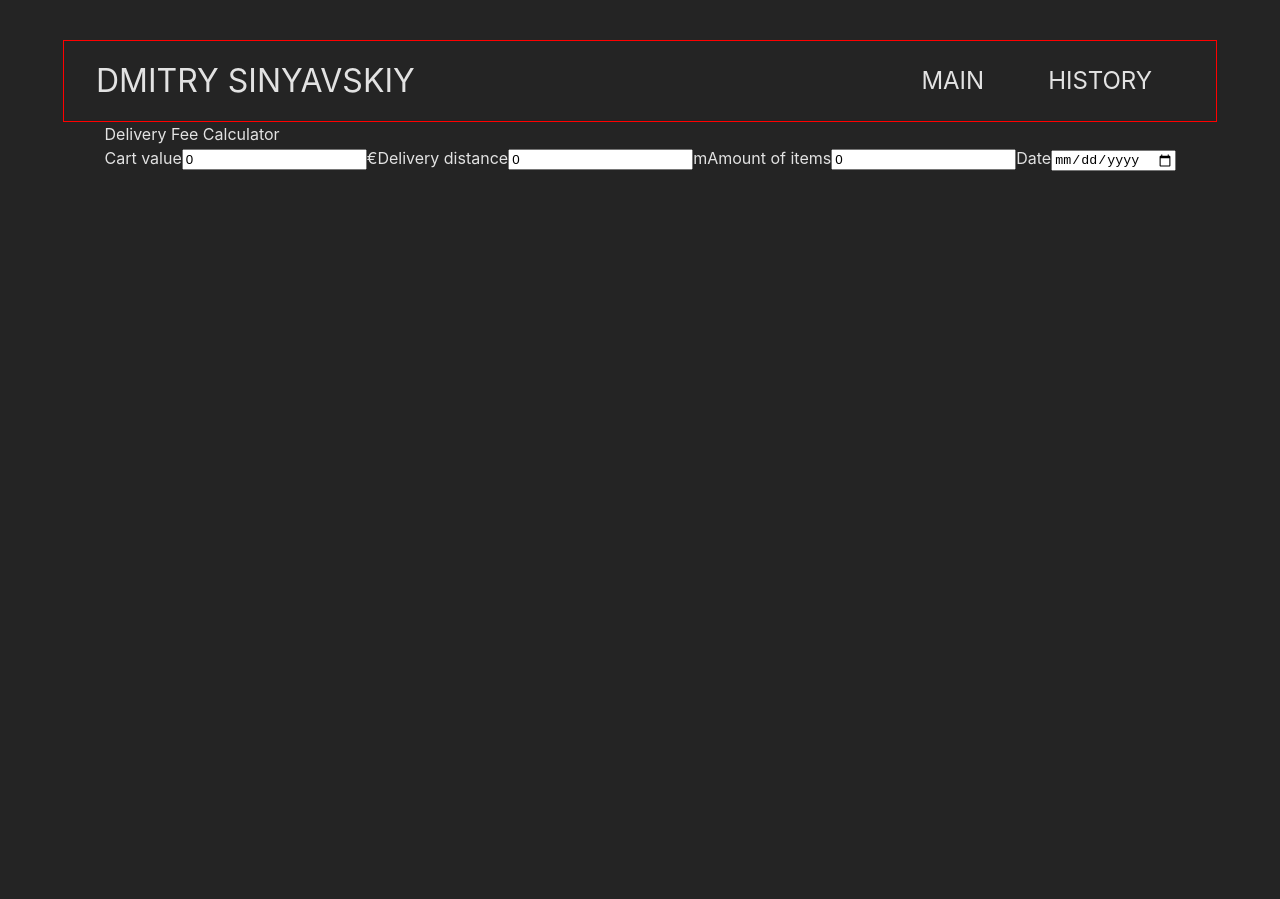
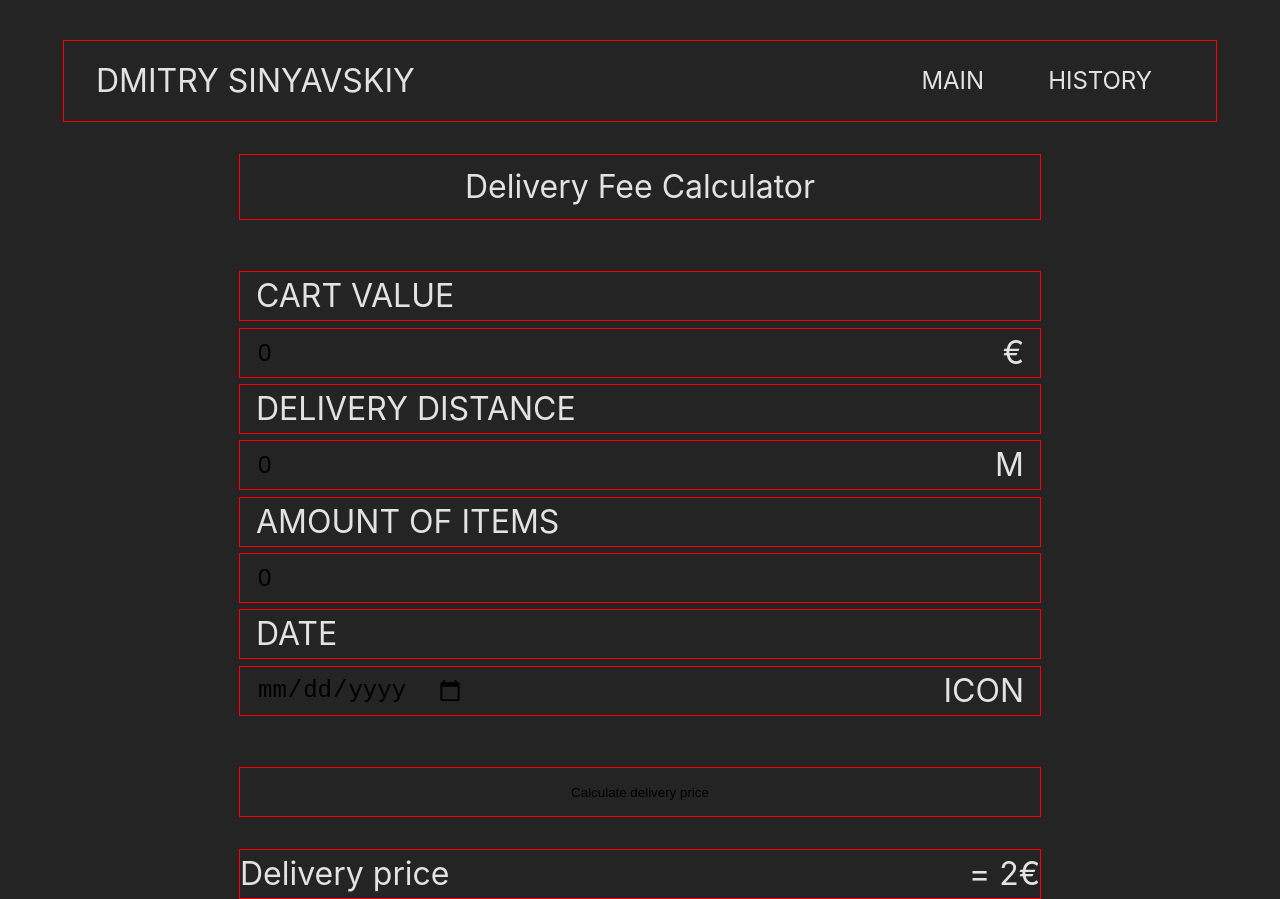
Before and after one commit to uch2ha/Delivery-Calculator, a React (Vite) app: page / in a window 1280 px wide. Before the commit the page ends 800 px from the top, so only its background shows below. Built offline with nearby package versions, Linux system fonts and the light colour scheme.

Commit message:
mainpage input handler

```diff
--- a/src/components/mainPage/MainPage.tsx
+++ b/src/components/mainPage/MainPage.tsx
@@ -1,4 +1,5 @@
 import React, { useState } from 'react';
+import './MainPage.css';
 import NavBar from '../navBar/NavBar';
 
 const MainPage: React.FC = (): JSX.Element => {
@@ -10,32 +11,92 @@ const MainPage: React.FC = (): JSX.Element => {
 
   console.log(date);
 
+  const handleInput: React.ChangeEventHandler<HTMLInputElement> = (e): void => {
+    const { id, value } = e.target;
+
+    if (!Number(value)) {
+      return;
+    }
+    if (id === 'cartValue') {
+      setCartValue(Number(value));
+    }
+    if (id === 'distance') {
+      setDistance(Number(value));
+    }
+    if (id === 'itemsAmount') {
+      setItemsAmount(Number(value));
+    }
+  };
+
   return (
     <div className='root-container'>
       <NavBar />
       <div className='calculator-container'>
-        <span className='calculator-logo'>Delivery Fee Calculator</span>
+        <div className='calculator-logo'>
+          <span>Delivery Fee Calculator</span>
+        </div>
         <div className='calculator-inputs'>
-          <span>
-            Cart value
-            <input type='number' value={cartValue} />€
+          <div>
+            <span className='input-name'>Cart value</span>
+          </div>
+          <div>
+            <span className='input-body'>
+              <input
+                type='text'
+                id='cartValue'
+                value={cartValue}
+                onChange={handleInput}
+              />
+              €
             </span>
-          <span>
-            Delivery distance
-            <input value={distance} />m
+          </div>
+          <div>
+            <span className='input-name'>Delivery distance</span>
+          </div>
+          <div>
+            <span className='input-body'>
+              <input
+                type='text'
+                id='distance'
+                value={distance}
+                onChange={handleInput}
+              />
+              m
             </span>
-          <span>
-            Amount of items
-            <input value={itemsAmount} />
+          </div>
+          <div>
+            <span className='input-name'>Amount of items</span>
+          </div>
+          <div>
+            <span className='input-body'>
+              <input
+                type='text'
+                id='itemsAmount'
+                value={itemsAmount}
+                onChange={handleInput}
+              />
             </span>
-          <span>
-            Date
+          </div>
+          <div>
+            <span className='input-name'>Date</span>
+          </div>
+          <div>
+            <span className='input-body'>
               <input
                 type='date'
                 value={date}
                 onChange={(e) => setDate(e.target.value)}
               />
+              Icon
             </span>
+          </div>
+        </div>
+        <div className='calculator-btn'>
+          <button>Calculate delivery price</button>
+        </div>
+        <div className='calculator-result'>
+          <span>Delivery price</span>
+          <span>= 2€</span>
         </div>
       </div>
     </div>
```
Lines whose indentation alone changed are shown as unchanged.
